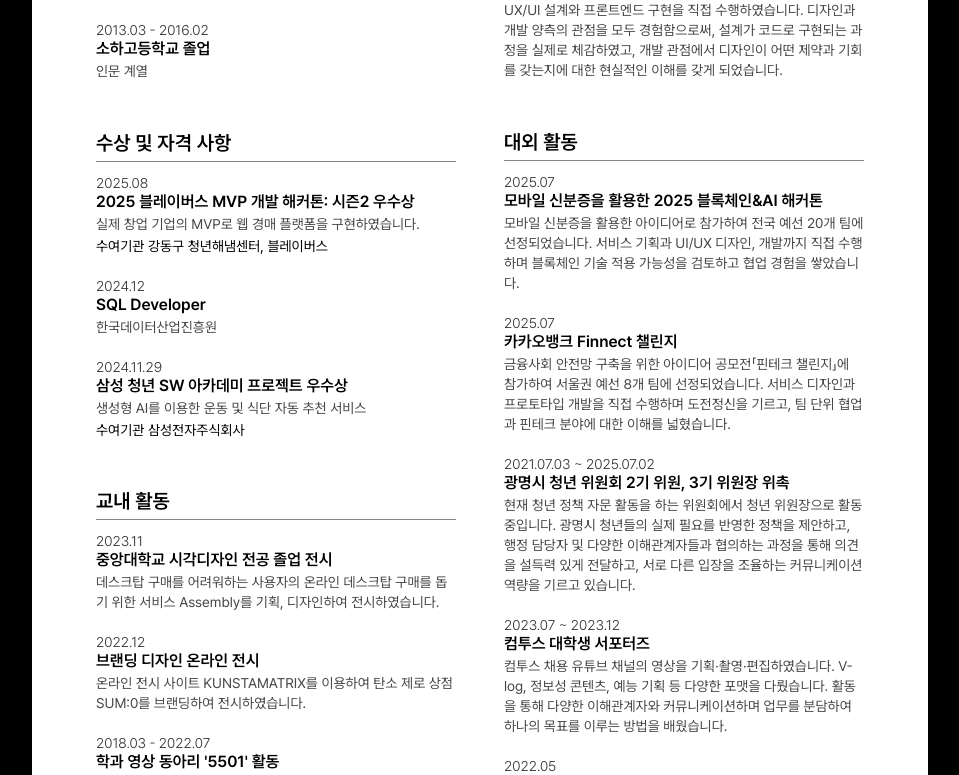
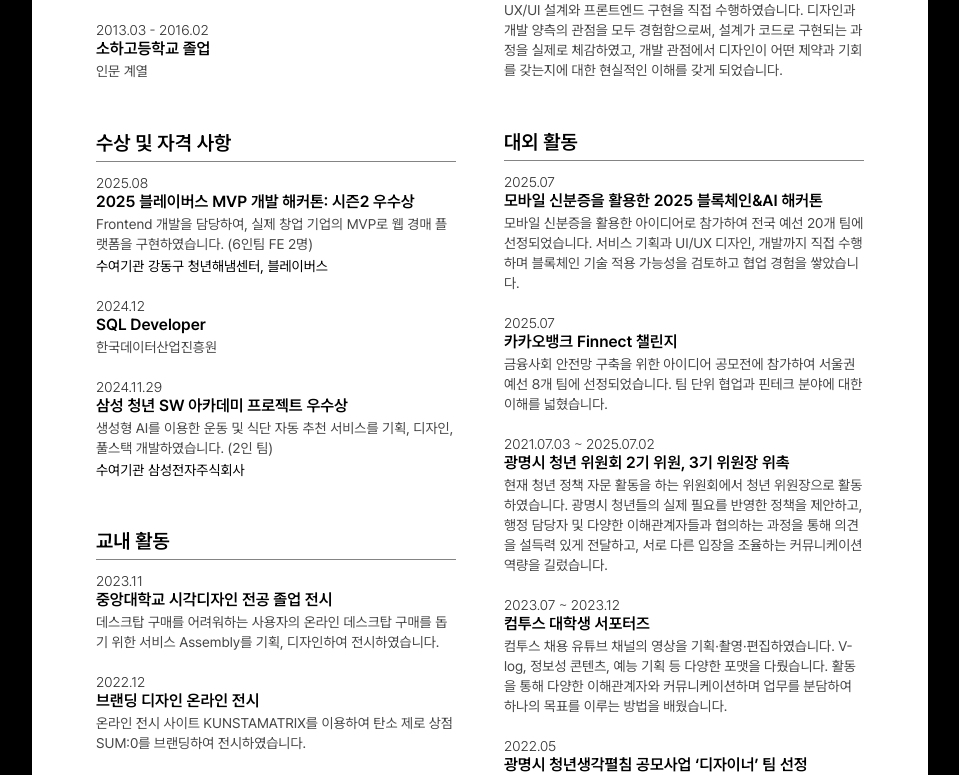
Before and after one commit to lifehardmod/seodotcom, a Next.js app: page /resume in a window 1280 px wide. Shown: the part 545-1320 px from the top of the page, without its empty margins (160-1119 px from the left). Built offline with nearby package versions, Linux system fonts and the light colour scheme.

Commit message:
fix: 자소서 수정

```diff
--- a/src/components/resume/Resume.tsx
+++ b/src/components/resume/Resume.tsx
@@ -96,7 +96,7 @@ const Resume = () => {
               <ResumeItem
                 title="2025 블레이버스 MVP 개발 해커톤: 시즌2 우수상"
                 date="2025.08"
-                content="실제 창업 기업의 MVP로 웹 경매 플랫폼을 구현하였습니다."
+                content="Frontend 개발을 담당하여, 실제 창업 기업의 MVP로 웹 경매 플랫폼을 구현하였습니다. (6인팀 FE 2명)"
                 extra="수여기관 강동구 청년해냄센터, 블레이버스"
               />
               <ResumeItem
@@ -107,7 +107,7 @@ const Resume = () => {
               <ResumeItem
                 title="삼성 청년 SW 아카데미 프로젝트 우수상"
                 date="2024.11.29"
-                content="생성형 AI를 이용한 운동 및 식단 자동 추천 서비스"
+                content="생성형 AI를 이용한 운동 및 식단 자동 추천 서비스를 기획, 디자인, 풀스택 개발하였습니다. (2인 팀)"
                 extra="수여기관 삼성전자주식회사"
               />
             </ResumeCategory>
@@ -155,12 +155,12 @@ const Resume = () => {
               <ResumeItem
                 title="카카오뱅크 Finnect 챌린지"
                 date="2025.07"
-                content="금융사회 안전망 구축을 위한 아이디어 공모전「핀테크 챌린지」에 참가하여 서울권 예선 8개 팀에 선정되었습니다. 서비스 디자인과 프로토타입 개발을 직접 수행하며 도전정신을 기르고, 팀 단위 협업과 핀테크 분야에 대한 이해를 넓혔습니다."
+                content="금융사회 안전망 구축을 위한 아이디어 공모전에 참가하여 서울권 예선 8개 팀에 선정되었습니다. 팀 단위 협업과 핀테크 분야에 대한 이해를 넓혔습니다."
               />
               <ResumeItem
                 title="광명시 청년 위원회 2기 위원, 3기 위원장 위촉"
                 date="2021.07.03 ~ 2025.07.02"
-                content="현재 청년 정책 자문 활동을 하는 위원회에서 청년 위원장으로 활동 중입니다. 광명시 청년들의 실제 필요를 반영한 정책을 제안하고, 행정 담당자 및 다양한 이해관계자들과 협의하는 과정을 통해 의견을 설득력 있게 전달하고, 서로 다른 입장을 조율하는 커뮤니케이션 역량을 기르고 있습니다."
+                content="현재 청년 정책 자문 활동을 하는 위원회에서 청년 위원장으로 활동하였습니다. 광명시 청년들의 실제 필요를 반영한 정책을 제안하고, 행정 담당자 및 다양한 이해관계자들과 협의하는 과정을 통해 의견을 설득력 있게 전달하고, 서로 다른 입장을 조율하는 커뮤니케이션 역량을 길렀습니다."
               />
               <ResumeItem
                 title="컴투스 대학생 서포터즈"
```
